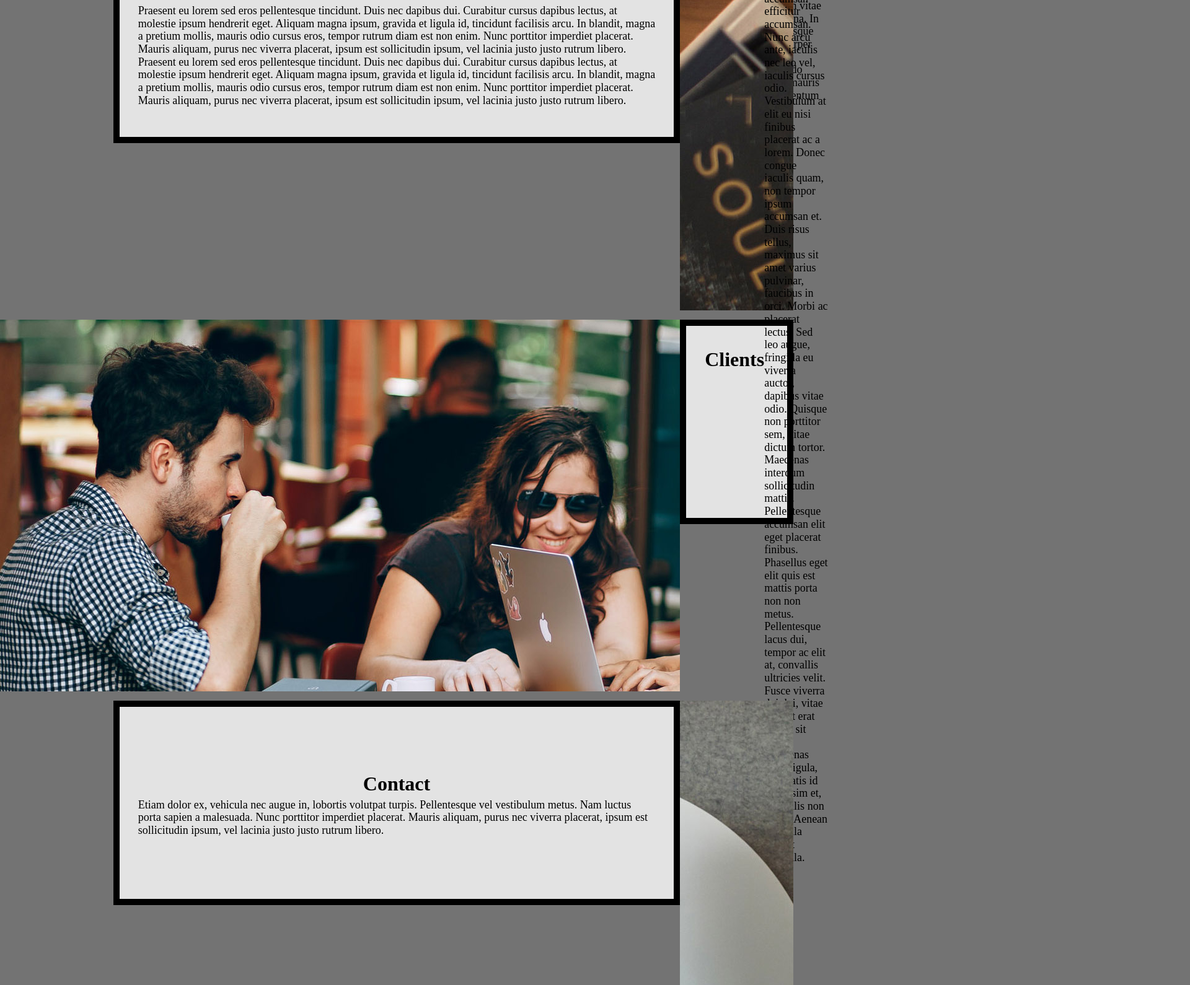
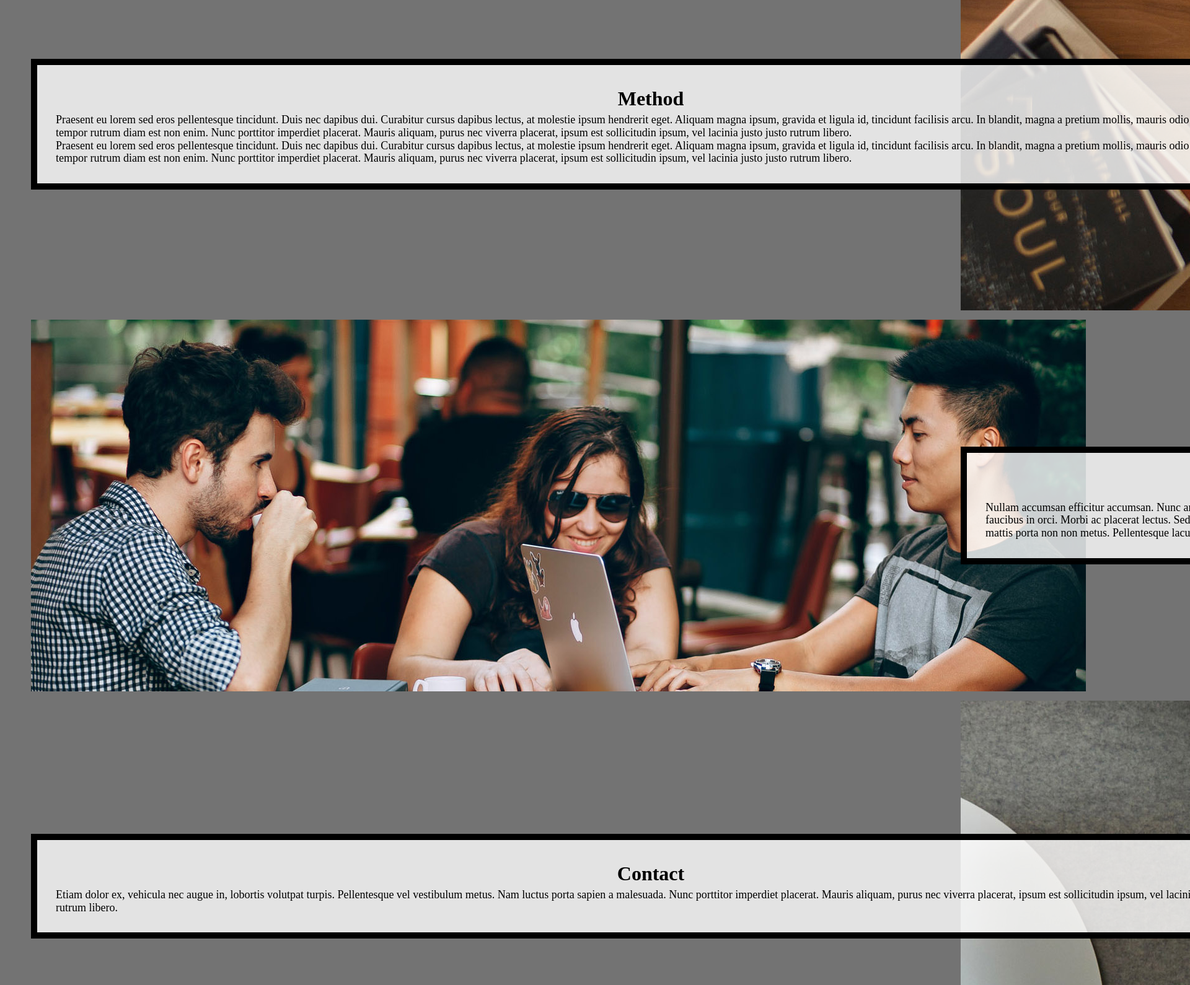
Before and after one commit to yuyuuyang/hw4-2022, a plain HTML site: page index.html in a window 1280 px wide. Shown: the part 1210-2800 px from the top of the page at 62% size, 1920 px wide, since content can reach past the window. Drawn offline with Linux system fonts and the light colour scheme.

Commit message:
Add files via upload

```diff
--- a/css/style.css
+++ b/css/style.css
@@ -107,7 +107,7 @@ footer{
 
 /* Step 1: Write selector/rule property to add an underline when
 links in the navigation are in the hover or focus state.*/
-a:hover, a:focus{
+nav a:hover, nav a:focus{
   text-decoration: underline;
 }
 
@@ -143,8 +143,13 @@ first div in the grid  and place it in the grid. */
 
 .container div:first-child{
   grid-column: 1/-1;
-  background-image:url("/images/header.jpg");
-  background-attachment: fixed;
+  background-image:url("../images/header.jpg");
+  background-attachment: fixed; /* Parallax effect */
+  background-position: center;  /* Parallax effect */
+  background-repeat: no-repeat; /* Parallax effect */
+  background-size: cover;       /* Parallax effect */
+  color: white;
+  height: 400px;                /* Parallax effect */
 }
 
 
@@ -154,64 +159,57 @@ first div in the grid  and place it in the grid. */
       /*This will be a lot of rules.... but be strategic and combine seletors*/
 
 .about{
-  display:grid;
   grid-column:2 / span 1;
   grid-row-start: 2;
 }
 
 .method{
-  display:grid;
   grid-column:2 / span 1;
   grid-row-start: 3;
 }
 
 .clients{
-  display:grid;
   grid-column:2 / span 1;
-  grid-row-start: 4;
+  grid-row-start: 4 ;
 }
 
 .contact{
-  display:grid;
   grid-column:2 / span 1;
-  grid-row-start: 5;
+  grid-row-start: 5 ;
 }
 
 .about-image{
-  display:grid;
-  grid-column:1 / span 2;
+  grid-column:1 / span 3;
   grid-row-start: 2;
   max-height:600px;
   overflow: clip;
 }
 
 .method-image{
-  display:grid;
-  grid-column:1 / span 2;
+  grid-column:1 / span 3;
   grid-row-start: 3;
   max-height:600px;
-  overflow: hidden;
+  overflow: clip;
 }
 
 .clients-image{
-  display:grid;
-  grid-column:1 / span 2;
+  grid-column:1 / span 3;
   grid-row-start: 4;
   max-height:600px;
-  overflow: hidden;
+  overflow: clip;
 }
 
 .contact-image{
-  display:grid;
-  grid-column:1 / span 2;
+  grid-column:1 / span 3;
   grid-row-start: 5;
   max-height:600px;
-  overflow: hidden;
+  overflow: clip;
 }
  /* Step 8: Write the selector/rule property to style the .text-block class. */
 
  .text-block{
-  display: flex;
+  margin:auto;
+  display:flex;
   align-items: center;
   justify-content: center;
   flex-wrap: wrap;
@@ -220,6 +218,10 @@ first div in the grid  and place it in the grid. */
 
 /* Add your media query here */
 @media only screen and (min-width: 800px) {
+
+
+  /* Step 9: Write the selector/rule property to style the nav element */
+
   nav{
     padding-top:30px;
     padding-bottom: 30px;
@@ -228,31 +230,32 @@ first div in the grid  and place it in the grid. */
     text-align: right;
   }
 
+  /* Step 10: Write the selector/rule property to update the .container class */
+
+
   .container{
     display:grid;
-    grid-column: 50px, auto, 500px, auto,50px;
+    grid-template-columns: 50px auto 500px auto 50px;
   }
+
+  /* Steps 11 and 12: Update the grid-column property of the grid's children (where-needed)*/
+
 
   .about,.clients,.method-image,.contact-image{
     grid-column: 3 / span 2;
   }
 
-  .text-block{
-    max-height: 250px;
-    overflow: visible;
+  .method,.contact,.about-image,.clients-image{
+    grid-column: 2 / span 2;
   }
-}
-
-
-
-  /* Step 9: Write the selector/rule property to style the nav element */
-
-
-  /* Step 10: Write the selector/rule property to update the .container class */
-
-
-  /* Steps 11 and 12: Update the grid-column property of the grid's children (where-needed)*/
 
 
 
  /* Step 13:Write the selector/rule property to update the .text-block class */
+
+ .text-block{
+  max-height: 250px;
+  overflow: auto;
+  }
+
+}
```
